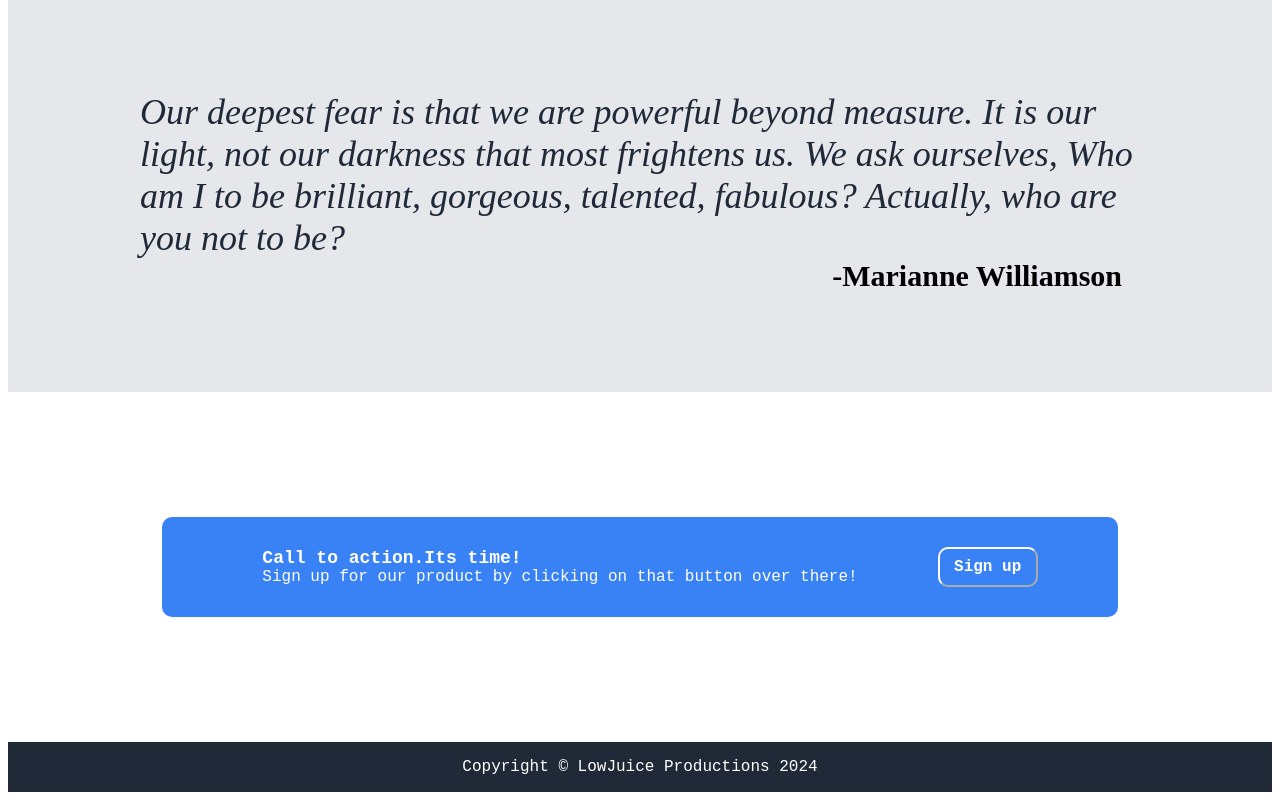
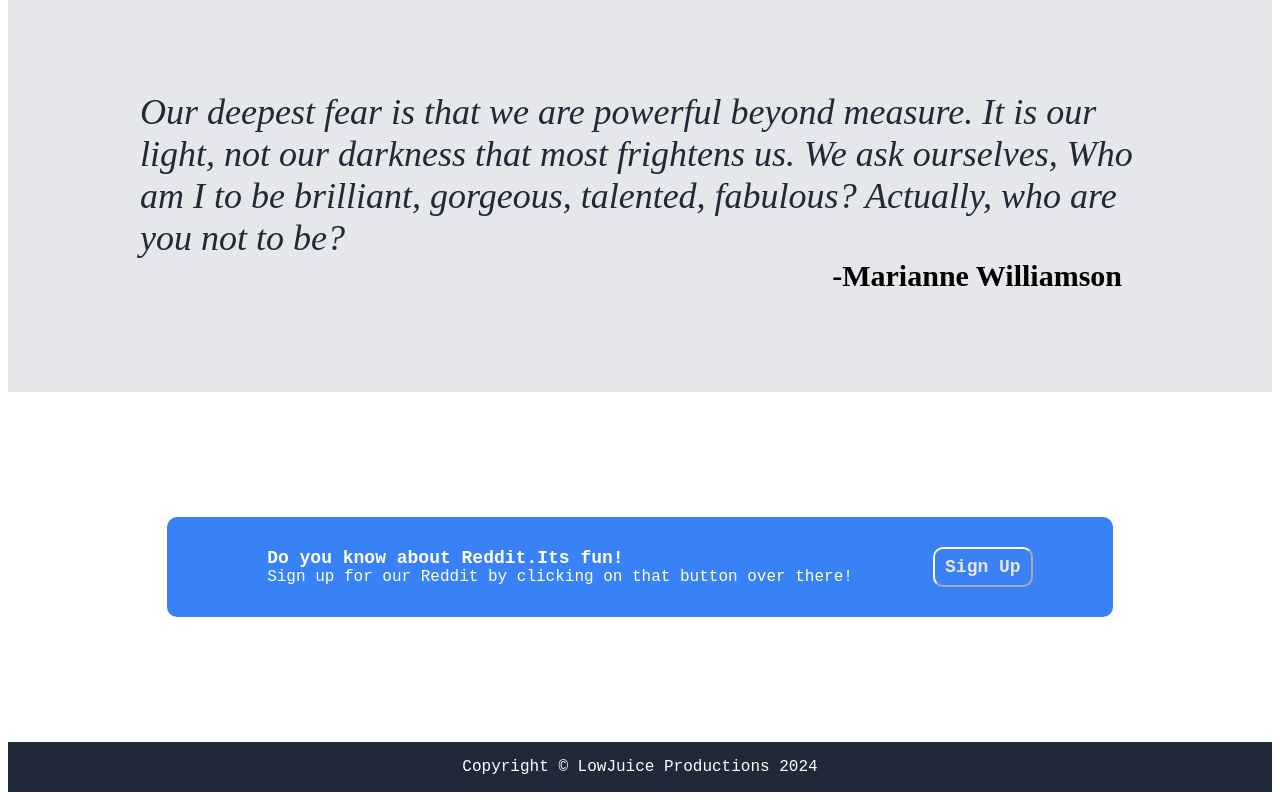
Before and after one commit to aby-jo/Landing-Page, a plain HTML site: page index.html in a window 1280 px wide. Shown: the part 1016-1816 px from the top of the page. Drawn offline with Linux system fonts and the light colour scheme.

Commit message:
Fixed all the buttons and links

```diff
--- a/index.html
+++ b/index.html
@@ -2,7 +2,7 @@
 <html lang="en">
     <head>
         <meta charset="UTF-8">
-        <title>Landing Page</title>
+        <title>Hello There!!!</title>
         <link rel="stylesheet" href="./styles.css">
     </head>
     <body>
@@ -68,11 +68,11 @@
         <div class="page4">
             <div class="call-to-action">
                 <div class="call">
-                    <div style="font-size: large; font-weight:bold;">Call to action.Its time!</div>
-                    <div style="font-size: medium;font-weight: 500;">Sign up for our product by clicking on that button over there!</div>
+                    <div style="font-size: large; font-weight:bold;">Do you know about Reddit.Its fun!</div>
+                    <div style="font-size: medium;font-weight: 500;">Sign up for our Reddit by clicking on that button over there!</div>
                  </div>
                 <div class="action">
-                    <button>Sign up</button>
+                    <button><a href="https://www.reddit.com/">Sign Up</a></button>
 
                 </div>
 
```
